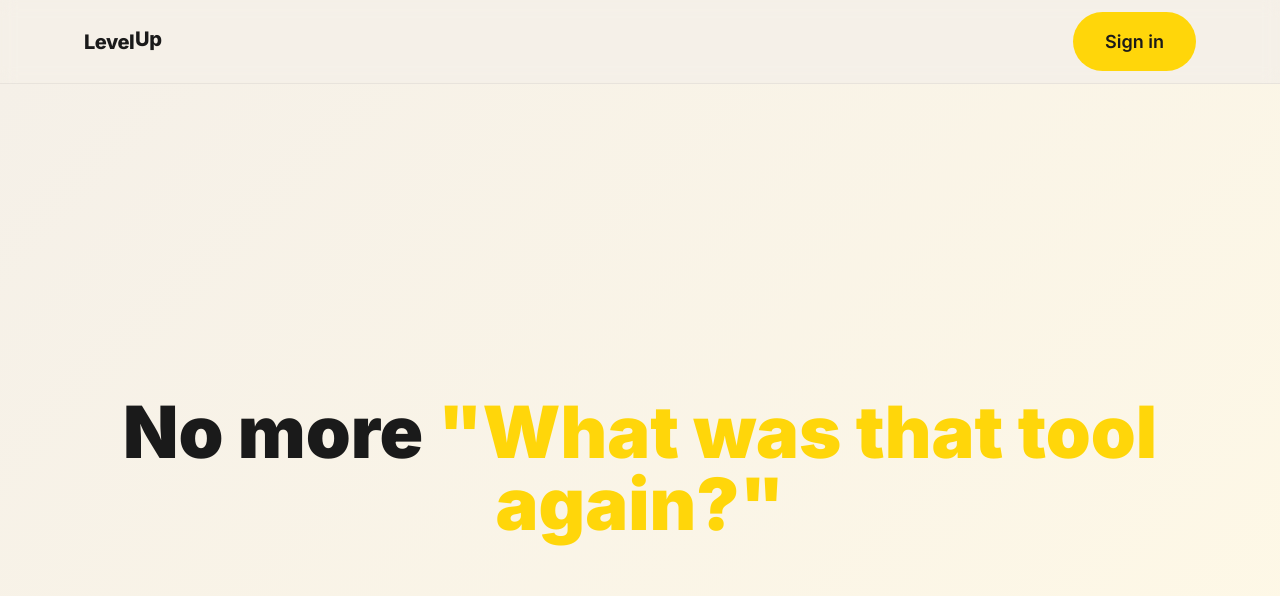
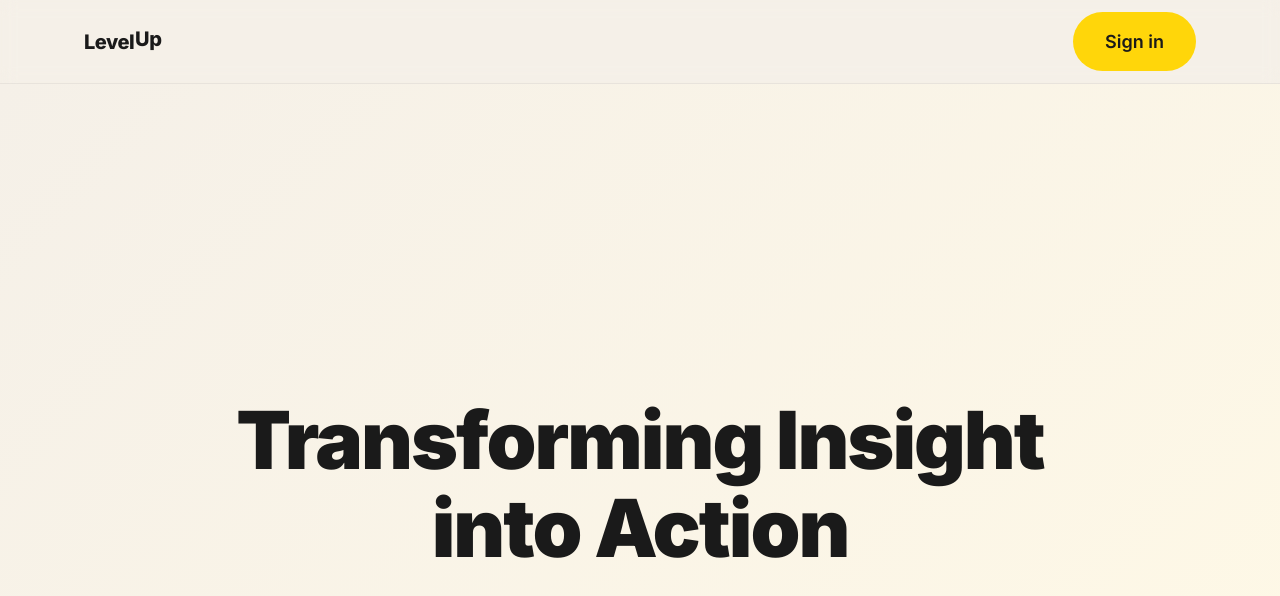
Before and after one commit to Coda1977/Levelup5, a Next.js app: page / in a window 1280 px wide. Shown: the top 596 px of the page. Built offline with nearby package versions, Linux system fonts and the light colour scheme; no server answers.

Commit message:
fix(landing): add hero headline to scroll story

```diff
--- a/src/components/ScrollStory.tsx
+++ b/src/components/ScrollStory.tsx
@@ -32,24 +32,38 @@ export default function ScrollStory() {
 
   return (
     <main className="scroll-story-container">
-      {/* Section 1: No more "What was that tool again?" */}
+      {/* Section 1: Transforming Insight into Action */}
       <section
         ref={(el) => { sectionsRef.current[0] = el; }}
         className="scroll-section"
       >
         <div className="scroll-content fade-in">
-          <h1 className="text-6xl md:text-7xl font-black mb-8 text-text-primary">
+          <h1 className="h1-hero">
+            Transforming Insight
+            <br />
+            into Action
+          </h1>
+        </div>
+      </section>
+
+      {/* Section 2: No more "What was that tool again?" */}
+      <section
+        ref={(el) => { sectionsRef.current[1] = el; }}
+        className="scroll-section"
+      >
+        <div className="scroll-content fade-in">
+          <h2 className="text-6xl md:text-7xl font-black mb-8 text-text-primary">
             No more{' '}
             <span className="text-accent-yellow">
               "What was that tool again?"
             </span>
-          </h1>
+          </h2>
         </div>
       </section>
 
-      {/* Section 2: You've completed the training */}
+      {/* Section 3: You've completed the training */}
       <section
-        ref={(el) => { sectionsRef.current[1] = el; }}
+        ref={(el) => { sectionsRef.current[2] = el; }}
         className="scroll-section"
       >
         <div className="scroll-content fade-in">
@@ -59,9 +73,9 @@ export default function ScrollStory() {
         </div>
       </section>
 
-      {/* Section 3: Now make it stick */}
+      {/* Section 4: Now make it stick */}
       <section
-        ref={(el) => { sectionsRef.current[2] = el; }}
+        ref={(el) => { sectionsRef.current[3] = el; }}
         className="scroll-section"
       >
         <div className="scroll-content fade-in">
@@ -71,9 +85,9 @@ export default function ScrollStory() {
         </div>
       </section>
 
-      {/* Section 4: CTA + Features */}
+      {/* Section 5: CTA + Features */}
       <section
-        ref={(el) => { sectionsRef.current[3] = el; }}
+        ref={(el) => { sectionsRef.current[4] = el; }}
         className="scroll-section"
       >
         <div className="scroll-content fade-in max-w-5xl mx-auto px-6">
@@ -123,9 +137,9 @@ export default function ScrollStory() {
         </div>
       </section>
 
-      {/* Section 5: Quote Ribbon */}
+      {/* Section 6: Quote Ribbon */}
       <section
-        ref={(el) => { sectionsRef.current[4] = el; }}
+        ref={(el) => { sectionsRef.current[5] = el; }}
         className="scroll-section"
         style={{ background: 'var(--accent-blue)' }}
       >
```
